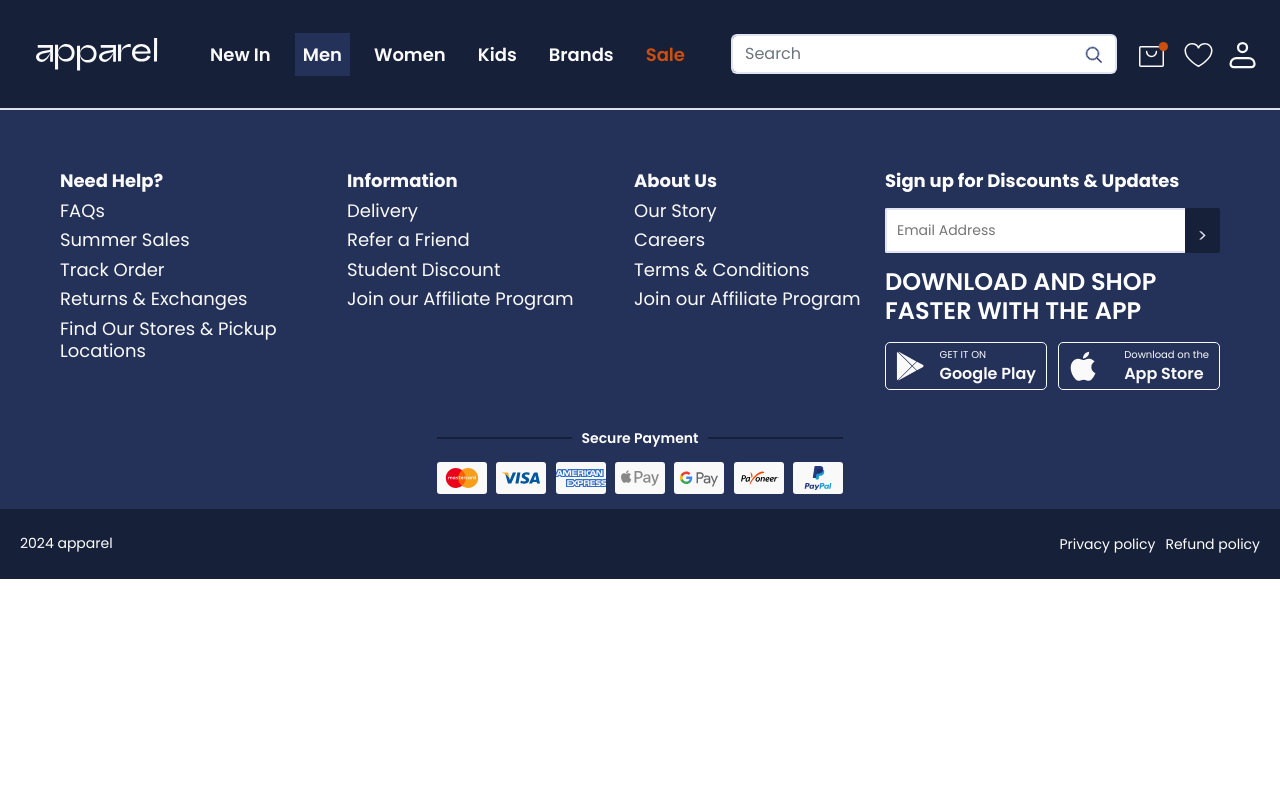
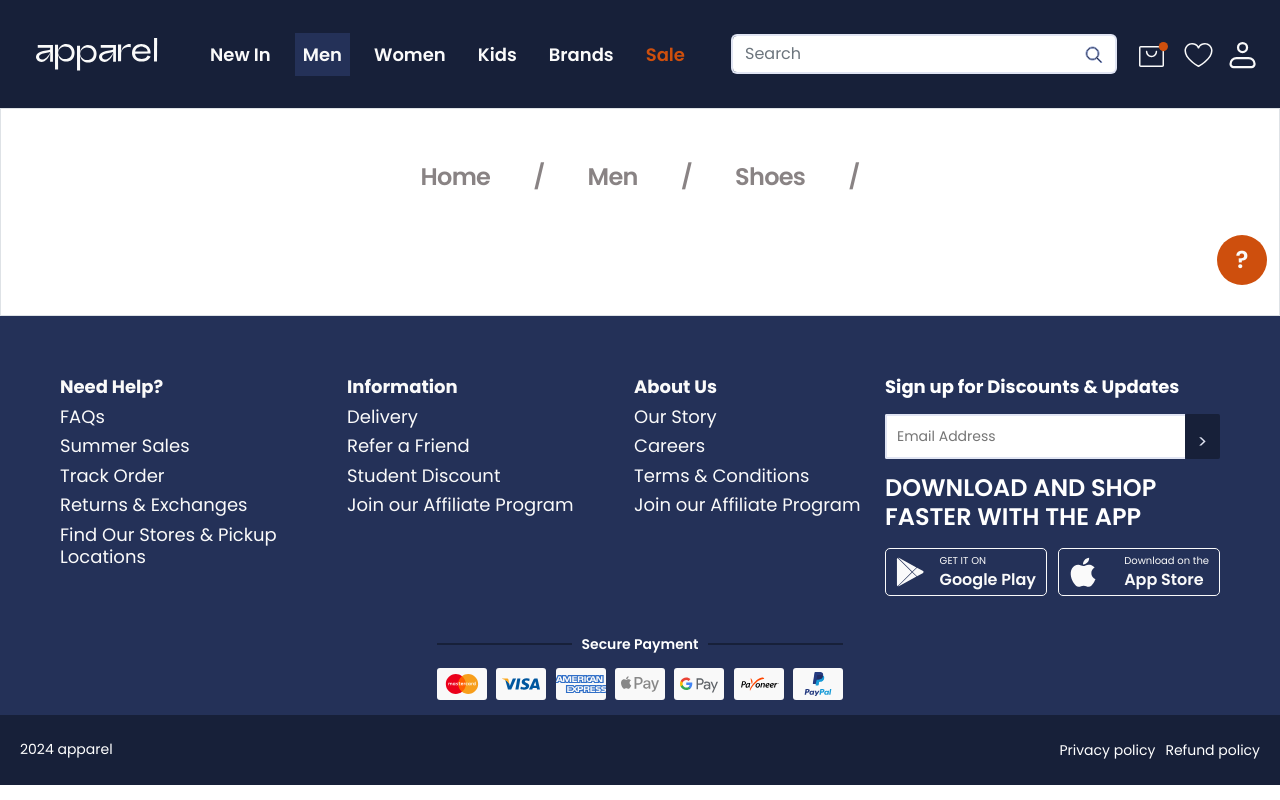
Before and after one commit to steffieMD/hng-task-apparel-app, a React (Vite) app: page /product in a window 1280 px wide. Built offline with nearby package versions, Linux system fonts and the light colour scheme.

Commit message:
Created Product page

```diff
--- /dev/null
+++ b/src/Chatbot.jsx
@@ -0,0 +1,4 @@
+import "./styles/shipping-page.css";
+export default function Chatbot() {
+  return <div className="chatbot">?</div>;
+}
--- a/src/pages/ProductPage.jsx
+++ b/src/pages/ProductPage.jsx
@@ -1,12 +1,24 @@
 import Footer from "../Footer";
 import Cart from "../Cart";
 import Navbar from "../Navbar";
+import Chatbot from "../Chatbot";
 
 export default function ProductPage() {
   return (
     <>
       <Navbar />
-      <div className="container-fluid border"></div>
+      <div className="container-fluid border">
+        <h1 className="page-direction">
+          <span>Home</span>
+          <span>/</span>
+          <span>Men</span>
+          <span>/</span>
+          <span>Shoes</span>
+          <span>/</span>
+        </h1>
+        <Chatbot />
+      </div>
+
       <Footer />
     </>
   );
```
Also changed, not shown: src/styles/product-page.css (added).
